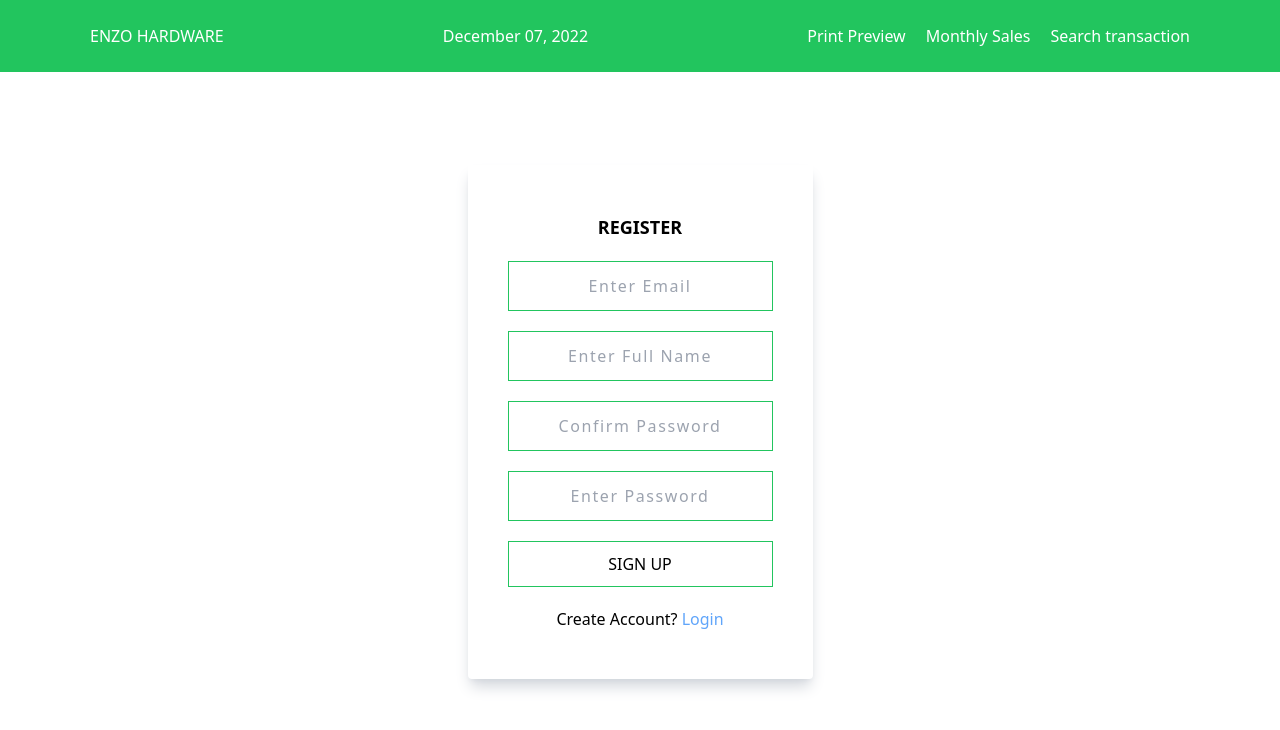
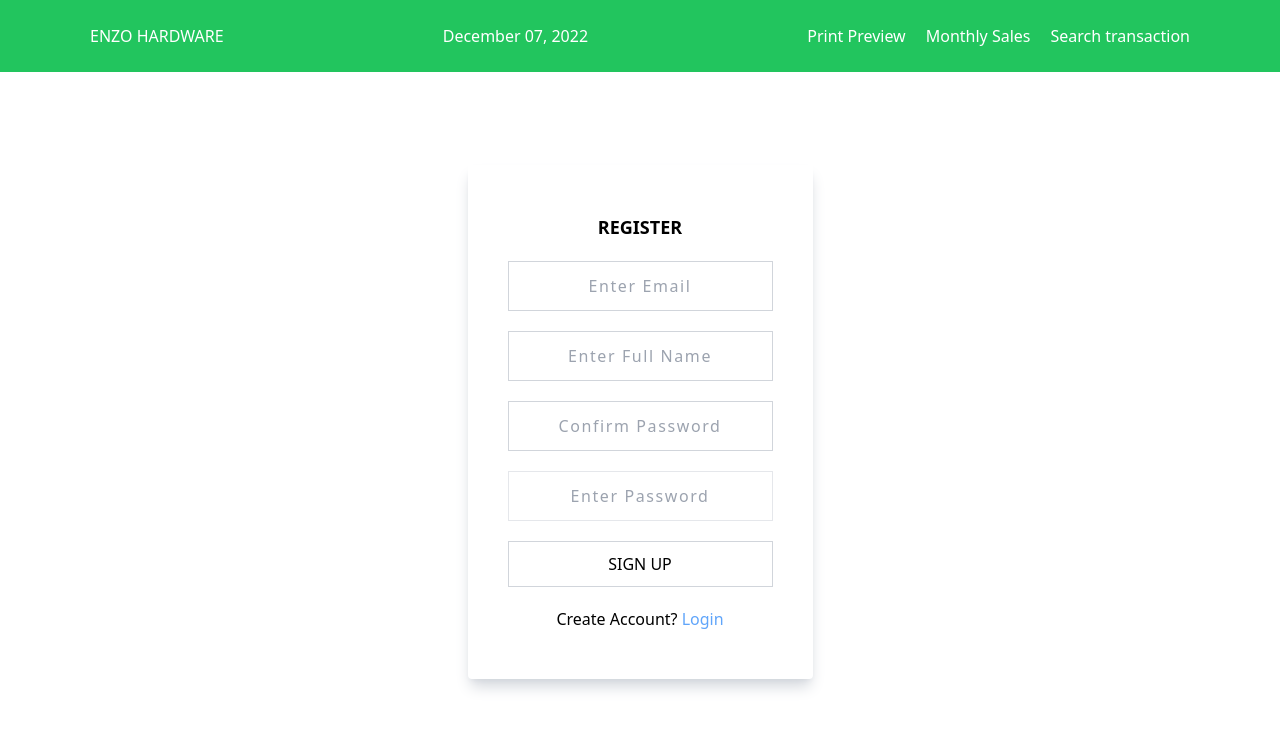
Before and after one commit to vonojastro/pos-hardware-web, a React (Create React App) app in the folder client/: page /sign-up in a window 1280 px wide. Shown: the top 730 px of the page. Built offline with nearby package versions, Linux system fonts and the light colour scheme.

Commit message:
12/07/2022

```diff
--- a/client/src/page/Login/index.jsx
+++ b/client/src/page/Login/index.jsx
@@ -12,16 +12,16 @@ const Login = () => {
             id="username"
             type="text"
             placeholder="Enter Email"
-            className="tracking-widest py-3 border border-[#22C55E] normal-case text-center"
+            className="tracking-widest py-3 border border-gray-300 normal-case text-center"
           />
 
           <input
             id="password"
             type="text"
             placeholder="Enter Password"
-            className="tracking-widest py-3 border border-[#22C55E] normal-case text-center"
+            className="tracking-widest py-3 border border-gray-300 normal-case text-center"
           />
-          <button className="border border-[#22C55E] p-2 w-full btn ">LOGIN</button>
+          <button className="border border-gray-300 p-2 w-full btn ">LOGIN</button>
         </form>
 
         <h3 className="normal-case text-center">
--- a/client/src/page/Login/styles.css
+++ b/client/src/page/Login/styles.css
@@ -1,7 +1,7 @@
 .btn {
     transition: ease-in-out 0.3s;
     text-transform: uppercase;
-    border: 1px solid #22C55E;
+    /* border: 1px solid lightgray; */
     padding: 10px;
     position: relative;
     z-index: 1;
--- a/client/src/page/SignUp/index.jsx
+++ b/client/src/page/SignUp/index.jsx
@@ -12,30 +12,30 @@ const SignUp = () => {
           id="username"
           type="text"
           placeholder="Enter Email"
-          className="tracking-widest py-3 border border-[#22C55E] normal-case text-center"
+          className="tracking-widest py-3 border border-gray-300 normal-case text-center"
         />
 
         <input
           id="name"
           type="text"
           placeholder="Enter Full Name"
-          className="tracking-widest py-3 border border-[#22C55E] normal-case text-center"
+          className="tracking-widest py-3 border border-gray-300 normal-case text-center"
         />
 
         <input
           id="password"
           type="text"
           placeholder="Confirm Password"
-          className="tracking-widest py-3 border border-[#22C55E] normal-case text-center"
+          className="tracking-widest py-3 border border-gray-300 normal-case text-center"
         />
 
         <input
           id="password"
           type="text"
           placeholder="Enter Password"
-          className="tracking-widest py-3 border border-[#22C55E] normal-case text-center"
+          className="tracking-widest py-3 border border-border-gray-300 normal-case text-center"
         />
-        <button className="border border-[#22C55E] p-2 w-full btn ">Sign up</button>
+        <button className="border border-gray-300 p-2 w-full btn ">Sign up</button>
       </form>
 
       <h3 className="normal-case text-center">
--- a/client/src/page/SignUp/styles.css
+++ b/client/src/page/SignUp/styles.css
@@ -1,7 +1,7 @@
 .btn {
     transition: ease-in-out 0.3s;
     text-transform: uppercase;
-    border: 1px solid #22C55E;
+    /* border: 1px solid #22C55E; */
     padding: 10px;
     position: relative;
     z-index: 1;
```
Also changed, not shown: 1 other file (tests, documents, lock files or other folders).
